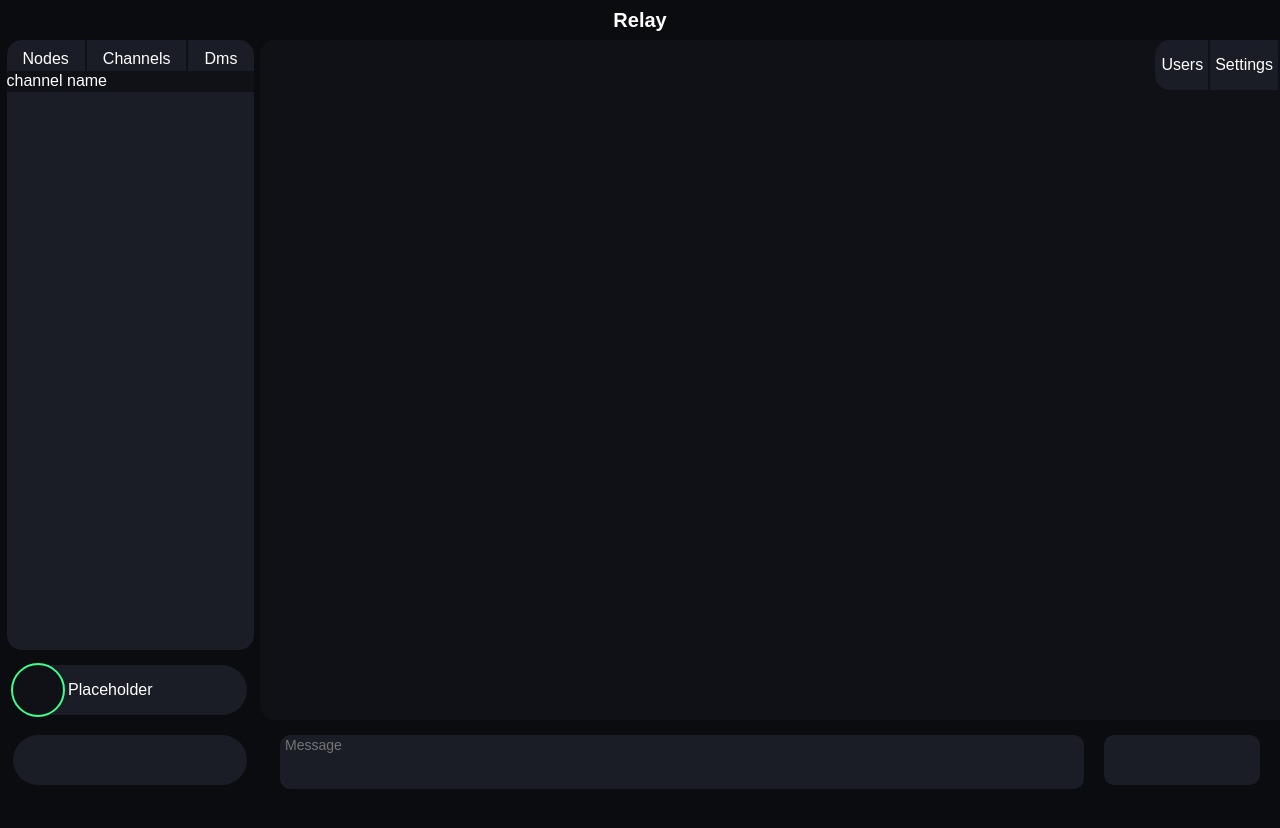
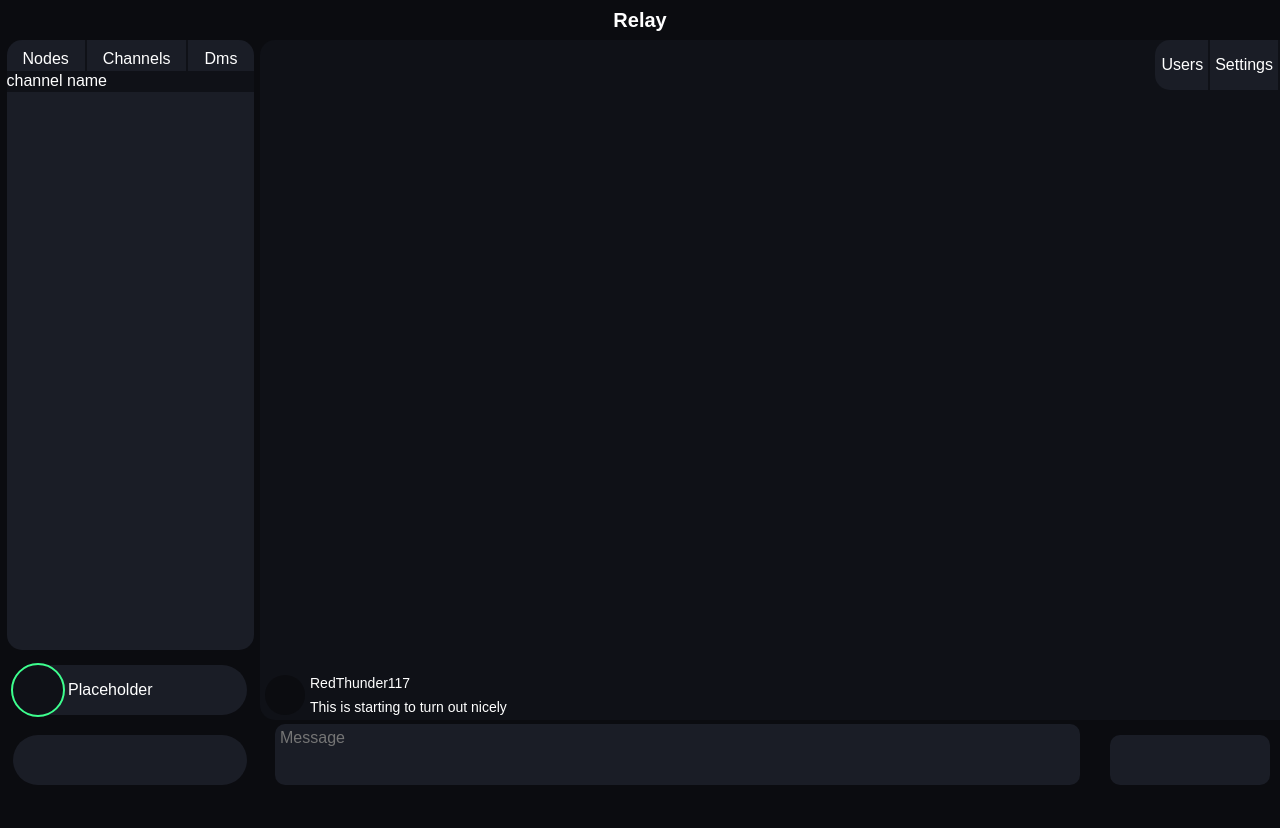
Before and after one commit to RedThunder1/Relay, an Angular app: page / in a window 1280 px wide. Shown: the top 828 px of the page. After the commit the page ends 800 px from the top, so only its background shows below. Built offline with nearby package versions, Linux system fonts and the light colour scheme.

Commit message:
simple messages can appear on screen now.

```diff
--- a/src/app/app.css
+++ b/src/app/app.css
@@ -10,8 +10,8 @@
 
 .main {
   display: grid;
-  grid-template-columns: repeat(2, 1fr);
-  grid-template-rows: repeat(3, 1fr);
+  grid-template-columns: 2fr;
+  grid-template-rows: 3fr;
   grid-column-gap: 0;
   grid-row-gap: 0;
 }
@@ -117,8 +117,9 @@
 
 #message_bar {
   grid-area: 3 / 2 / 4 / 3;
-  display: flex;
-  flex-direction: row;
+  display: grid;
+  grid-template-columns: 2fr;
+  grid-template-rows: 1fr;
   height: 80px;
   width: calc(100vw - 260px);
   overflow: hidden;
@@ -126,17 +127,24 @@
 }
 
 #message_input {
-  font-size: 14px;
-  width: 80%;
+  grid-column: 1;
+  font-size: 16px;
+  width: calc(100% - 475px);
   min-height: 50px;
-  margin: 15px 20px 15px 20px;
+  max-height: 200px;
+  margin-left: 15px;
   background-color: var(--panels);
   border: none;
   outline: var(--primary_accent) 0 solid;
   border-radius: 10px;
-  padding-left: 5px;
   transition: all ease 0.1s;
   resize: none;
+  position: absolute;
+  bottom: 15px;
+  z-index: 2;
+  overflow: scroll;
+  box-sizing: border-box;
+  padding: 5px;
 }
 
 #message_input:focus {
@@ -144,8 +152,9 @@
 }
 
 #message_tools {
+  grid-column: 2;
   background-color: var(--panels);
-  margin: auto 20px auto 0;
+  margin: auto 10px auto 0;
   height: 50px;
   width: 160px;
   border-radius: 10px;
@@ -156,6 +165,18 @@
   min-height: calc(100vh - 120px);
   background-color: var(--primary);
   border-radius: 15px 0 0 15px;
+  position: relative;
+  z-index: 1;
+  box-sizing: border-box;
+  padding: 5px;
+}
+
+#center_page_messages {
+  display: flex;
+  flex-direction: column;
+  gap: 5px;
+  height: 100%;
+  justify-content: flex-end;
 }
 
 #channel_settings {
@@ -164,6 +185,7 @@
   width: 125px;
   position: absolute;
   right: 0;
+  top: 0;
   border-radius: 15px 0 0 15px;
   transition: all ease-in-out 0.3s;
 
--- a/src/app/app.html
+++ b/src/app/app.html
@@ -37,10 +37,18 @@
       </div>
     </div>
 
+    <div id="center_page_messages">
+      <div class="user_message">
+        <div class="user_message_img"></div>
+        <div class="user_message_name">RedThunder117</div>
+        <div class="user_message_content">This is starting to turn out nicely  </div>
+      </div>
+    </div>
+
   </div>
 
   <div id="message_bar">
-    <textarea id="message_input" placeholder="Message"></textarea>
+    <textarea id="message_input" placeholder="Message" (keydown.enter)="messageEnter($event)" (input)="messageBoxHeight()"></textarea>
     <div id="message_tools">
 
     </div>
--- a/src/app/app.ts
+++ b/src/app/app.ts
@@ -13,18 +13,20 @@ export class App implements OnInit {
   container: HTMLElement | undefined;
   panel: HTMLElement | undefined;
   centerPage: HTMLElement | undefined;
-  messageBarChildren: HTMLElement[] = [];
+  messageInput: HTMLTextAreaElement | undefined;
+  messageTools: HTMLElement | undefined;
+  pageMessages: HTMLElement | undefined;
+
 
   ngOnInit(): void {
     this.container = document.getElementById('node_list_container')!!;
     this.panel = document.getElementById('channel_settings')!!;
     this.centerPage = document.getElementById('center_page')!!;
+    this.messageInput = document.getElementById('message_input')!! as HTMLTextAreaElement;
+    this.messageTools = document.getElementById('message_tools')!!;
+    this.pageMessages = document.getElementById('center_page_messages')!!;
 
     this.changeListMode('channels')
-
-    for (let child of document.getElementById('message_bar')!!.children) {
-      this.messageBarChildren.push(document.getElementById(child.id)!!);
-    }
   }
 
   changeListMode(mode: string): void {
@@ -54,7 +56,8 @@ export class App implements OnInit {
       this.panel!!.style.height = "";
       this.panel!!.style.width = "";
 
-      for (let child of this.messageBarChildren) { child.style.display = ""; }
+      this.messageInput!!.style.display = "";
+      this.messageTools!!.style.display = "";
 
       this.currentSettingsMode = '';
       return;
@@ -62,14 +65,45 @@ export class App implements OnInit {
       this.panel!!.style.height = this.centerPage!!.offsetHeight.toString() + "px";
       this.panel!!.style.width = "200px";
 
-      for (let child of this.messageBarChildren) { child.style.display = ''; }
+      this.messageInput!!.style.display = "";
+      this.messageTools!!.style.display = "";
     } else if (mode == 'settings') {
       this.panel!!.style.height = this.centerPage!!.offsetHeight.toString() + "px";
       this.panel!!.style.width = this.centerPage!!.offsetWidth.toString() + "px";
 
       //Hides message bar since channel isn't viewable with settings panel open
-      for (let child of this.messageBarChildren) { child.style.display = 'none'; }
+      this.messageInput!!.style.display = "none";
+      this.messageTools!!.style.display = "none";
     }
     this.currentSettingsMode = mode;
   }
+
+  messageBoxHeight(): void {
+    console.log('messageBoxHeight');
+    this.messageInput!!.style.height = this.messageInput!!.scrollHeight + "px"
+  }
+
+  messageEnter(event: Event | undefined): void {
+    event?.preventDefault()
+    let keyevent = event!! as KeyboardEvent;
+
+    if (keyevent.key === 'Enter' || keyevent.keyCode === 13) {
+      if (this.messageInput!!.value.length == 0) { return }
+
+      this.sendMessage('RedThunder117', this.messageInput!!.value)
+    }
+    this.messageInput!!.value = '';
+  }
+
+  sendMessage(name:string, content: string): void {
+    let message = "<div class=\"user_message\"><div class=\"user_message_img\"></div><div class=\"user_message_name\">" + name + "</div><div class=\"user_message_content\">" + content + "</div></div>"
+    //server stuff here
+
+    this.addMessage(message);
+  }
+
+  addMessage(message: string): void {
+    console.log(message);
+    this.pageMessages!!.innerHTML += message;
+  }
 }
--- a/src/styles.css
+++ b/src/styles.css
@@ -25,8 +25,8 @@ body {
   width: 100%;
 
   display: grid;
-  grid-template-columns: repeat(2, 1fr);
-  grid-template-rows: repeat(2, 1fr);
+  grid-template-columns: 2fr;
+  grid-template-rows: 2fr;
 }
 
 .list_node_img {
@@ -40,7 +40,7 @@ body {
 
 .list_node_name {
   position: relative;
-  right: 50%;
+  right: 120%;
   grid-area: 1 / 2 / 2 / 3;
   line-height: 30px;
   font-size: 14px;
@@ -48,7 +48,7 @@ body {
 
 .list_node_info {
   position: relative;
-  right: 50%;
+  right: 120%;
   grid-area: 2 / 2 / 3 / 3;
   line-height: 25px;
   font-size: 12px;
@@ -64,3 +64,33 @@ body {
 .list_channel_settings {
 
 }
+
+.user_message {
+  display: grid;
+  grid-template-columns: 2fr;
+  grid-template-rows: 2fr;
+  width: fit-content;
+}
+
+.user_message_img {
+  background-color: var(--secondary);
+  width: 40px;
+  aspect-ratio: 1/1;
+
+  border-radius: 50%;
+
+  grid-column: 1;
+  grid-row: 1 / span 2;
+  margin-right: 5px;
+}
+.user_message_name {
+  grid-column: 2;
+  grid-row: 1;
+  text-align: left;
+  font-size: 14px;
+}
+.user_message_content {
+  grid-column: 2;
+  grid-row: 2;
+  font-size: 14px;
+}
```
